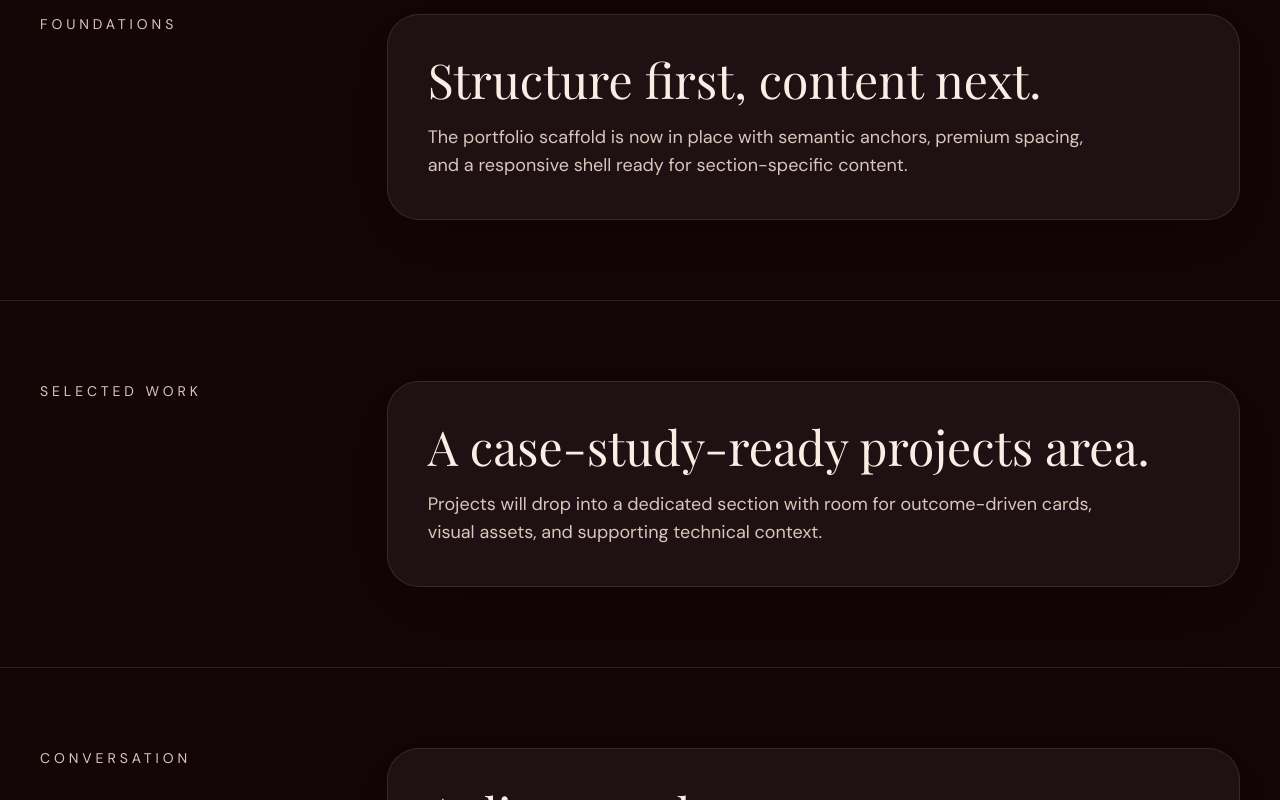
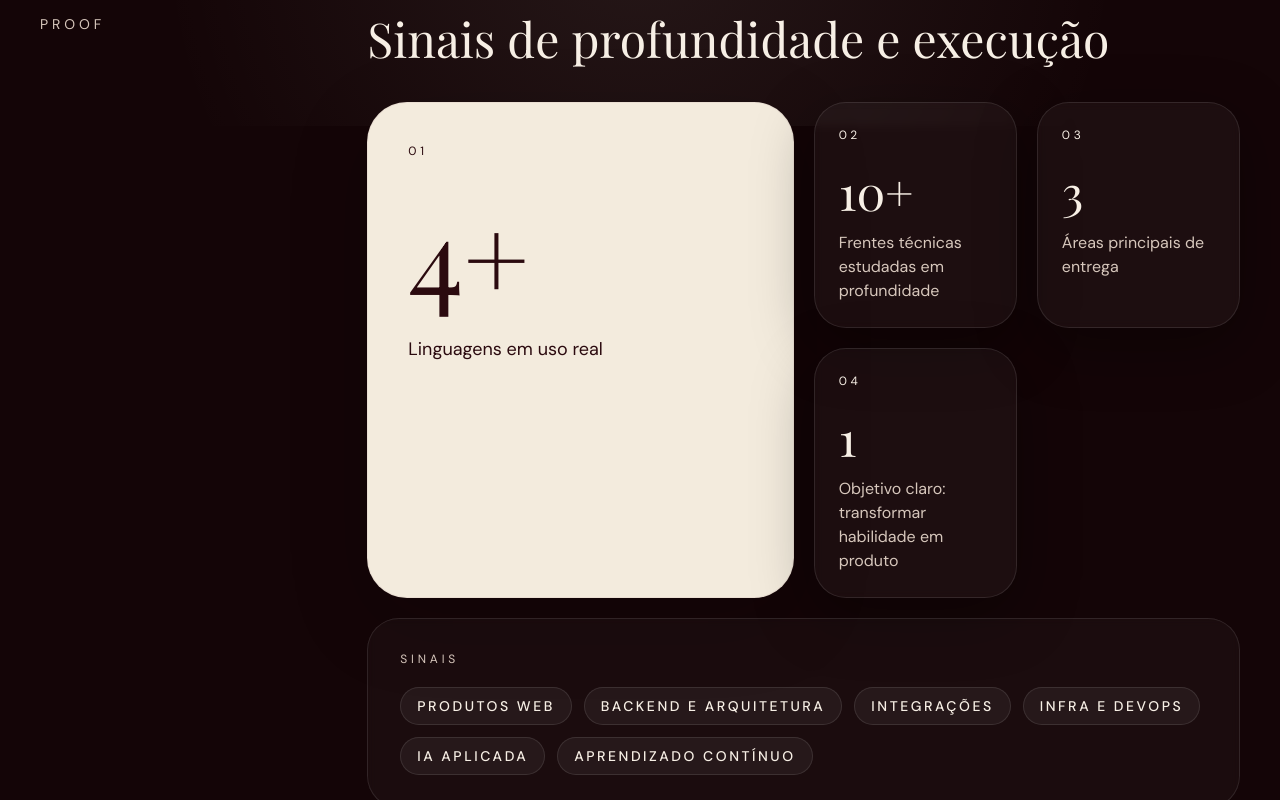
Before and after one commit to jordanogiacomet/portfolio-jordano, a Next.js app: page / in a window 1280 px wide. Shown: the part 2100-2900 px from the top of the page. Built offline with nearby package versions, Linux system fonts and the light colour scheme; a web font is replaced by a local one.

Commit message:
feat: US-004 - Proof and credibility section

```diff
--- a/app/page.tsx
+++ b/app/page.tsx
@@ -1,6 +1,7 @@
 import { Footer } from "@/components/Footer";
 import { Hero } from "@/components/Hero";
 import { Navbar } from "@/components/Navbar";
+import { Proof } from "@/components/Proof";
 import { Services } from "@/components/Services";
 
 const sections = [
@@ -35,6 +36,7 @@ export default function HomePage() {
       <main className="overflow-hidden">
         <Hero />
         <Services />
+        <Proof />
 
         {sections.map((section) => (
           <section
--- /dev/null
+++ b/components/Proof.tsx
@@ -0,0 +1,123 @@
+import proofContent from "@/data/proof.json";
+
+type ProofStat = {
+  value: string;
+  label: string;
+};
+
+type ProofContent = {
+  sectionLabel: string;
+  heading: string;
+  stats: ProofStat[];
+  signals: string[];
+};
+
+const content = proofContent as ProofContent;
+
+export function Proof() {
+  const [featuredStat, ...secondaryStats] = content.stats;
+
+  if (!featuredStat) {
+    return null;
+  }
+
+  return (
+    <section
+      id="proof"
+      aria-labelledby="proof-heading"
+      className="relative border-b border-white/10 px-4 py-20 sm:px-6 lg:px-10"
+    >
+      <div
+        aria-hidden="true"
+        className="absolute inset-x-0 top-0 h-48 bg-[radial-gradient(circle_at_top,_rgba(243,235,221,0.08),_transparent_72%)]"
+      />
+      <div
+        aria-hidden="true"
+        className="absolute left-1/2 top-24 h-56 w-56 -translate-x-1/2 rounded-full bg-accent/10 blur-3xl"
+      />
+
+      <div className="relative mx-auto max-w-7xl">
+        <div className="grid gap-8 lg:grid-cols-[0.32fr_1fr] lg:gap-12">
+          <div>
+            <p className="text-sm uppercase tracking-[0.28em] text-text-secondary">
+              {content.sectionLabel}
+            </p>
+          </div>
+
+          <div>
+            <header className="max-w-3xl">
+              <h2
+                id="proof-heading"
+                className="font-display text-4xl text-text-primary sm:text-5xl"
+              >
+                {content.heading}
+              </h2>
+            </header>
+
+            <div className="mt-10 grid gap-5 lg:grid-cols-12">
+              <article className="relative overflow-hidden rounded-[2.5rem] border border-[#d7c7bc]/35 bg-bg-surface p-8 text-text-on-light shadow-[0_24px_80px_rgba(9,2,4,0.18)] transition duration-300 ease-out hover:-translate-y-1 hover:shadow-[0_30px_90px_rgba(9,2,4,0.24)] sm:p-10 lg:col-span-6">
+                <div
+                  aria-hidden="true"
+                  className="absolute right-0 top-0 h-40 w-40 rounded-full bg-accent/10 blur-3xl"
+                />
+
+                <div className="relative">
+                  <p className="text-xs uppercase tracking-[0.32em] text-text-on-light/50">
+                    01
+                  </p>
+
+                  <div className="mt-10 flex items-end gap-4">
+                    <p className="font-display text-[clamp(4.5rem,10vw,7rem)] leading-none">
+                      {featuredStat.value}
+                    </p>
+                    <div className="mb-3 h-px flex-1 bg-text-on-light/15" />
+                  </div>
+
+                  <p className="mt-6 max-w-sm text-base leading-7 text-text-on-light/78 sm:text-lg">
+                    {featuredStat.label}
+                  </p>
+                </div>
+              </article>
+
+              <div className="grid gap-5 sm:grid-cols-2 lg:col-span-6">
+                {secondaryStats.map((stat, index) => (
+                  <article
+                    key={stat.label}
+                    className="rounded-[2rem] border border-white/10 bg-white/[0.04] p-6 shadow-panel backdrop-blur-sm transition duration-300 ease-out hover:-translate-y-1 hover:bg-white/[0.06]"
+                  >
+                    <p className="text-xs uppercase tracking-[0.3em] text-text-secondary/80">
+                      0{index + 2}
+                    </p>
+                    <p className="mt-6 font-display text-5xl leading-none text-text-primary">
+                      {stat.value}
+                    </p>
+                    <p className="mt-4 text-sm leading-7 text-text-secondary sm:text-base">
+                      {stat.label}
+                    </p>
+                  </article>
+                ))}
+              </div>
+
+              <div className="rounded-[2rem] border border-white/10 bg-white/[0.03] p-6 backdrop-blur-sm sm:p-8 lg:col-span-12">
+                <p className="text-xs uppercase tracking-[0.32em] text-text-secondary">
+                  Sinais
+                </p>
+
+                <ul className="mt-5 flex flex-wrap gap-3" aria-label="Sinais principais">
+                  {content.signals.map((signal) => (
+                    <li
+                      key={signal}
+                      className="rounded-full border border-white/10 bg-white/[0.05] px-4 py-2 text-xs font-medium uppercase tracking-[0.18em] text-text-primary sm:text-sm"
+                    >
+                      {signal}
+                    </li>
+                  ))}
+                </ul>
+              </div>
+            </div>
+          </div>
+        </div>
+      </div>
+    </section>
+  );
+}
--- /dev/null
+++ b/data/proof.json
@@ -0,0 +1,30 @@
+{
+  "sectionLabel": "Proof",
+  "heading": "Sinais de profundidade e execução",
+  "stats": [
+    {
+      "value": "4+",
+      "label": "Linguagens em uso real"
+    },
+    {
+      "value": "10+",
+      "label": "Frentes técnicas estudadas em profundidade"
+    },
+    {
+      "value": "3",
+      "label": "Áreas principais de entrega"
+    },
+    {
+      "value": "1",
+      "label": "Objetivo claro: transformar habilidade em produto"
+    }
+  ],
+  "signals": [
+    "Produtos web",
+    "Backend e arquitetura",
+    "Integrações",
+    "Infra e DevOps",
+    "IA aplicada",
+    "Aprendizado contínuo"
+  ]
+}
--- a/prd.json
+++ b/prd.json
@@ -441,7 +441,7 @@
     {
       "id": "US-004",
       "title": "Proof and credibility section",
-      "passes": false,
+      "passes": true,
       "description": "Create a section with stats and trust signals to communicate seriousness, breadth, and execution depth.",
       "acceptanceCriteria": [
         "Section includes stat cards and signal badges rendered from data/proof.json",
```
Also changed, not shown: progress.txt, 1 other file (tests, documents, lock files or other folders).
